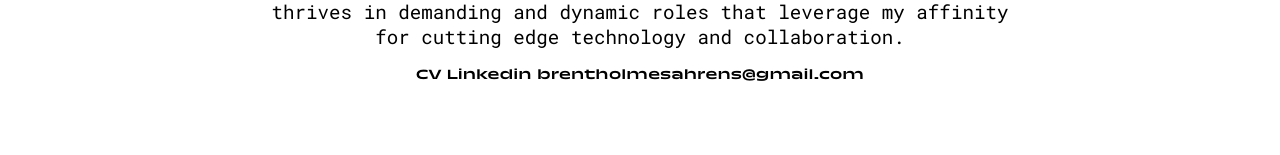
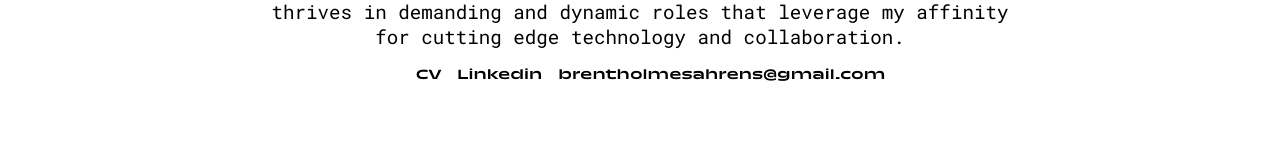
Before and after one commit to brentahrens1/brent-ahrens-new-portfolio, a React (Create React App) app: page /about in a window 1280 px wide. Shown: the part 600-755 px from the top of the page. Built offline with nearby package versions, Linux system fonts and the light colour scheme.

Commit message:
adds margin for contact links

```diff
--- a/src/sass/_about.scss
+++ b/src/sass/_about.scss
@@ -21,8 +21,11 @@
 
             p, a:link, a:visited {
                 color: #000;
-                margin: 0;
                 font-family: 'trois-mille', Helvetica, sans-serif;
+            }
+
+            p:not(:nth-child(1)) {
+                margin-left: 1rem;
             }
         }
     }
@@ -69,6 +72,10 @@
                 min-width: 80%;
                 flex-direction: column;
                 font-size: .9rem;
+
+                p:not(:nth-child(1)) {
+                    margin-left: 0rem;
+                }
             }
         }
 
```
